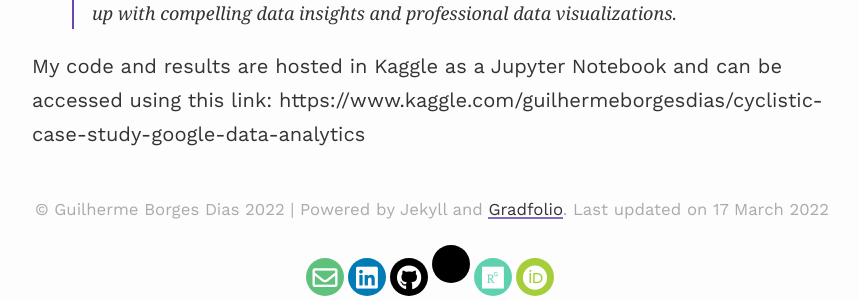
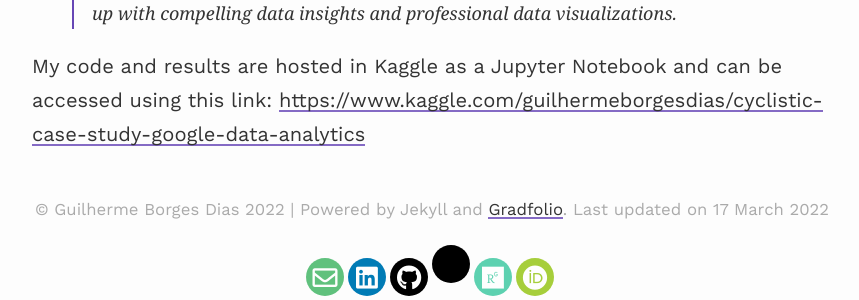
Before and after one commit to gbdias/home, a Jekyll site: the page built from _projects/1_project.md, in a window 1280 px wide. Shown: the part 694-994 px from the top of the page, without its empty margins (208-1067 px from the left). Built offline with Jekyll 4.4.1, drawn with Linux system fonts in a browser that asks for light colours; nearby versions of some CDN libraries; a style sheet for code colours, icons or effects is not loaded; part of the change alters nothing that is shown.

```diff
--- a/_projects/1_project.md
+++ b/_projects/1_project.md
@@ -11,4 +11,4 @@ The Google Data Analytics Professional Certificate instructs course takers to co
 > You are a junior data analyst working in the marketing analyst team at Cyclistic, a bike-share company in Chicago. The director of marketing believes the company’s future success depends on maximizing the number of annual memberships. Therefore, your team wants to understand how casual riders and annual members use Cyclistic bikes differently. From these insights, your team will design a new marketing strategy to convert casual riders into annual members. But first, Cyclistic executives must approve your recommendations, so they must be backed up with compelling data insights and professional data visualizations.
 
 My code and results are hosted in Kaggle as a Jupyter Notebook and can be accessed using this link:
-https://www.kaggle.com/guilhermeborgesdias/cyclistic-case-study-google-data-analytics
+[https://www.kaggle.com/guilhermeborgesdias/cyclistic-case-study-google-data-analytics](https://www.kaggle.com/guilhermeborgesdias/cyclistic-case-study-google-data-analytics)
```
